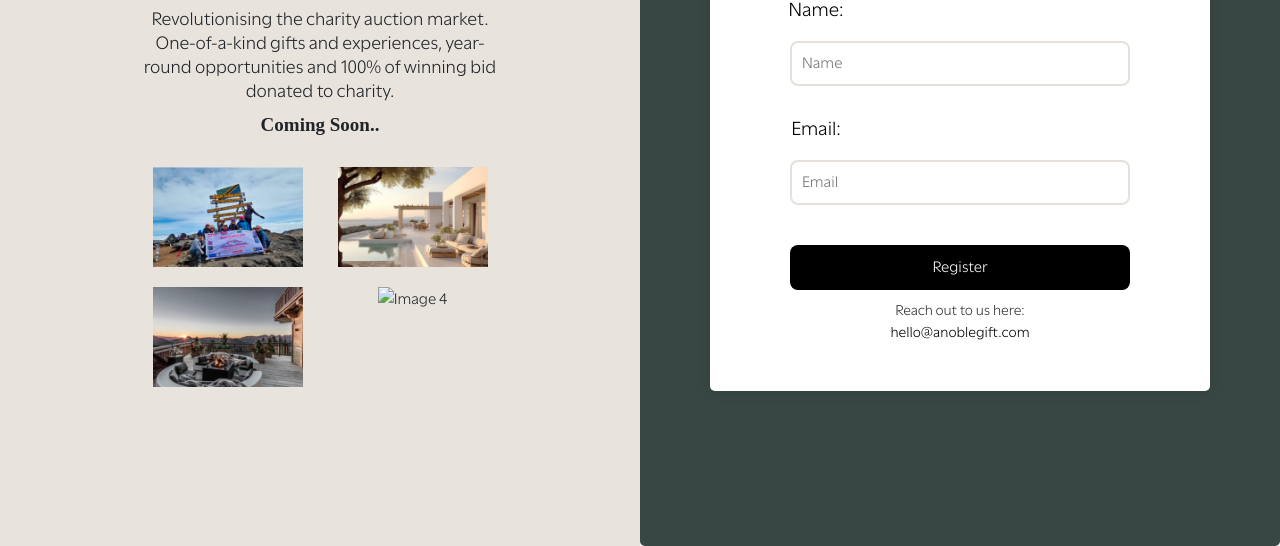
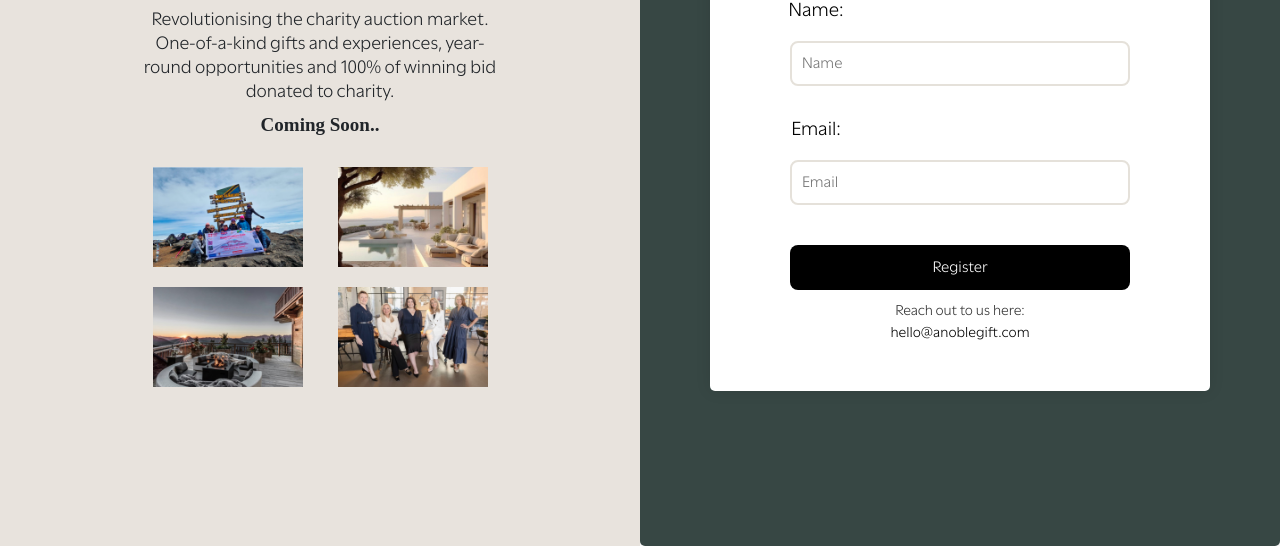
Before and after one commit to sheisatechnologies/nobel-gift, a plain HTML site: page index.html in a window 1280 px wide. Shown: the part 364-910 px from the top of the page. Drawn offline with nearby package versions, Linux system fonts and the light colour scheme; files whose address does not match are found by name.

Commit message:
Update index.html

```diff
--- a/index.html
+++ b/index.html
@@ -300,7 +300,7 @@ max-width: 300px !important;
             </div>
             <div class="row">
               <div class="col-md-6"><img class="img-gal" src="assets/images/picture3.jpg" alt="Image 3"></div>
-              <div class="col-md-6"><img class="img-gal" src="assets/images/picture5.jpg" alt="Image 4"></div>
+              <div class="col-md-6"><img class="img-gal" src="assets/images/Picture4.jpg" alt="Image 4"></div>
             </div>
 
                </div>
```
